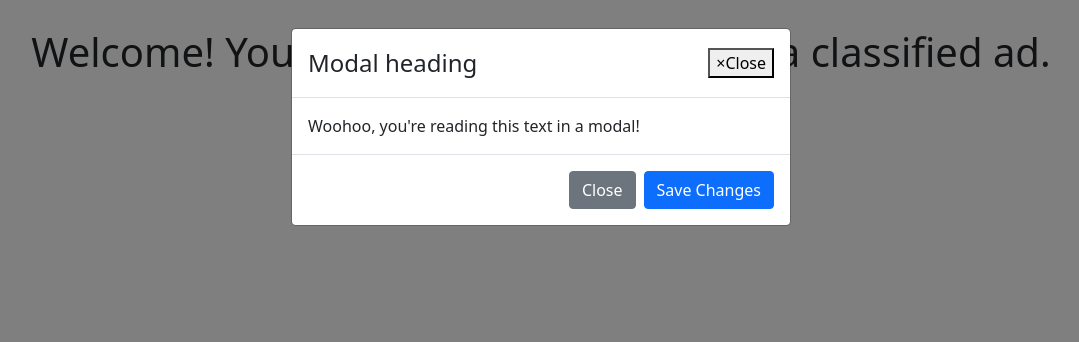
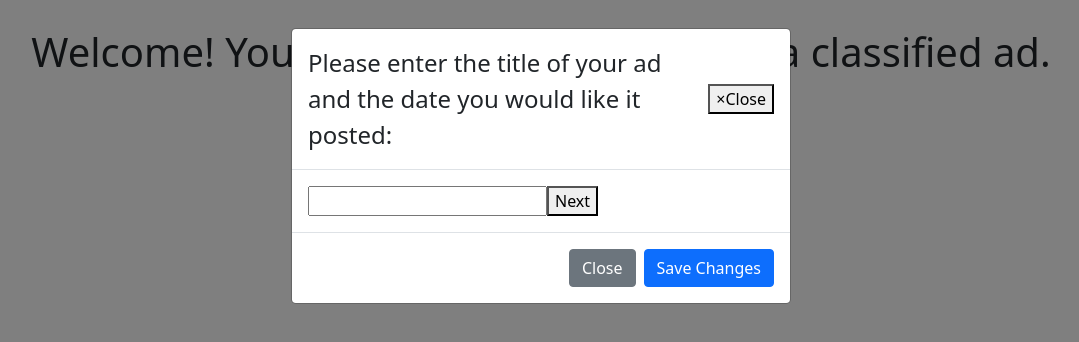
Before and after one commit to aklu96/classified-ad, a Next.js app: page / in a window 1280 px wide. Both pictures are taken after a click on the button "Make a Classified Ad". Shown: the top 342 px of the page, without its empty margins (99-1178 px from the left). Built offline with nearby package versions, Linux system fonts and the light colour scheme.

Commit message:
add first form to first modal

```diff
--- /dev/null
+++ b/components/firstModal/AdBasics.tsx
@@ -0,0 +1,56 @@
+// import Form from 'react-bootstrap/modal';
+// import Button from 'react-bootstrap/button';
+import React from "react";
+import "bootstrap/dist/css/bootstrap.min.css";
+import validateCharLimit from '../../helperFunctions/validateCharLimit';
+
+interface Props { }
+
+interface State {
+  adTitle: string;
+}
+
+class AdBasics extends React.Component<Props, State> {
+
+  constructor(props: Props) {
+    super(props);
+
+    this.state = {
+      adTitle: '',
+    }
+
+    this.handleInputChange = this.handleInputChange.bind(this);
+  }
+
+  handleInputChange(e: React.ChangeEvent<HTMLInputElement>) {
+    this.setState({
+      adTitle: e.target.value
+    });
+  }
+
+  render() {
+    const { adTitle } = this.state;
+    return (
+      <div>
+        <form>
+          <input name="adTitle" value={adTitle} onChange={this.handleInputChange} />
+          <button
+            type="button"
+            onClick={() => {
+              if (!validateCharLimit(adTitle, 50)) {
+                // render validation text
+                return;
+              }
+              // handle action to move to next form
+            }}
+          >
+            Next
+          </button>
+        </form>
+      </div>
+    );
+  }
+
+};
+
+export default AdBasics;
--- a/components/firstModal/FirstModal.tsx
+++ b/components/firstModal/FirstModal.tsx
@@ -1,6 +1,7 @@
 import Modal from 'react-bootstrap/modal';
 import Button from 'react-bootstrap/button';
 import "bootstrap/dist/css/bootstrap.min.css";
+import AdBasics from './AdBasics';
 
 interface Props {
   show: boolean;
@@ -17,9 +18,11 @@ const FirstModal = (props: Props) => {
     <>
       <Modal show={props.show} onHide={handleClose}>
         <Modal.Header closeButton>
-          <Modal.Title>Modal heading</Modal.Title>
+          <Modal.Title>Please enter the title of your ad and the date you would like it posted:</Modal.Title>
         </Modal.Header>
-        <Modal.Body>Woohoo, you're reading this text in a modal!</Modal.Body>
+        <Modal.Body>
+          <AdBasics />
+          </Modal.Body>
         <Modal.Footer>
           <Button variant="secondary" onClick={handleClose}>
             Close
--- /dev/null
+++ b/helperFunctions/validateCharLimit.ts
@@ -0,0 +1,8 @@
+const validateCharLimit = (input: string, numChars: number): boolean => {
+  if (input.length > numChars) {
+    return false;
+  }
+  return true;
+};
+
+export default validateCharLimit;
```
